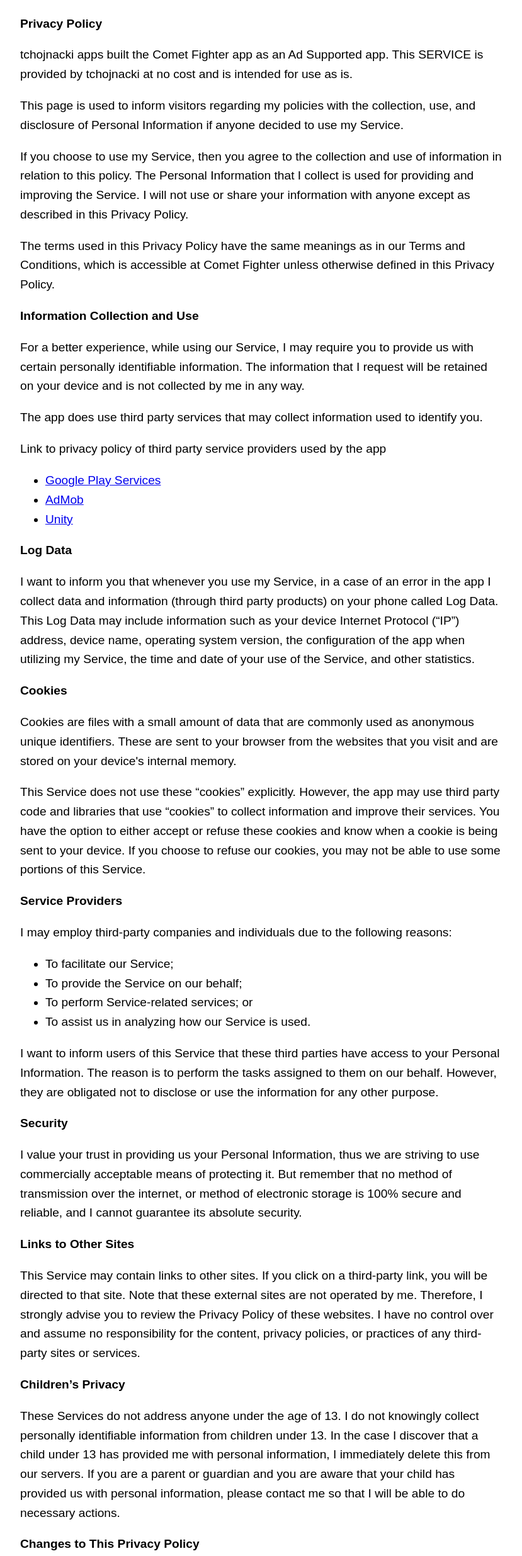
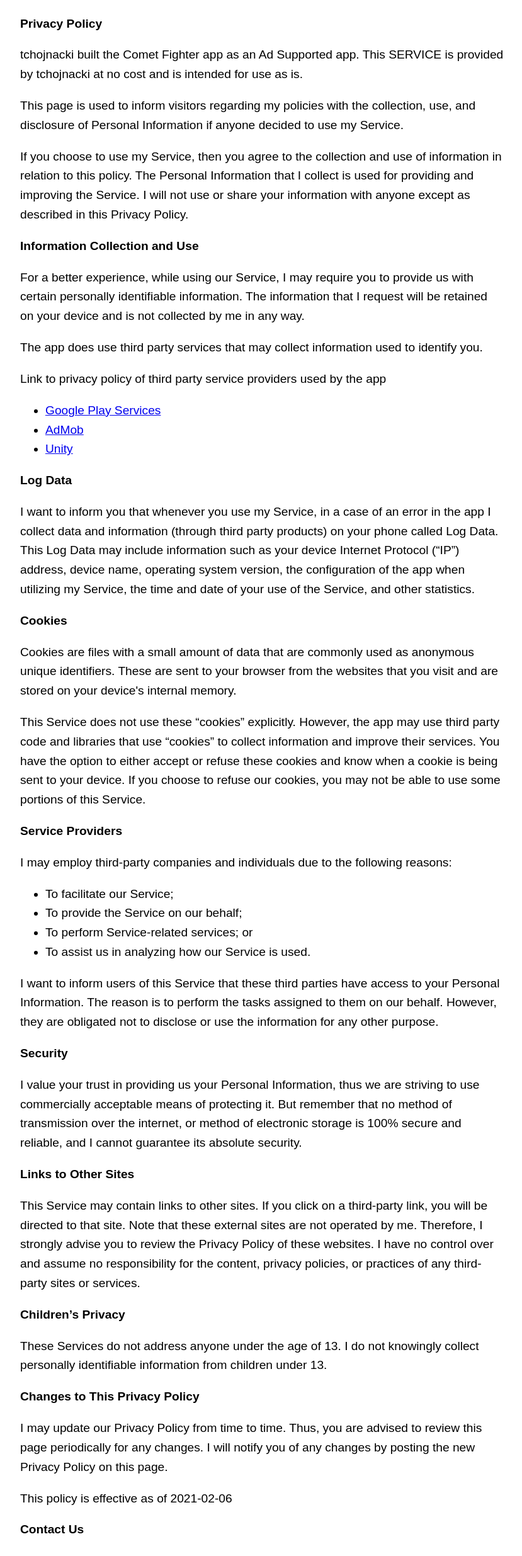
Before and after one commit to tchojnacki/tchojnacki.github.io, a plain HTML site: page comet-fighter/privacy.html in a window 1280 px wide. Shown: the part 75-2546 px from the top of the page at 63% size, without its empty margins (224-1053 px from the left). Drawn offline with Linux system fonts and the light colour scheme.

Commit message:
Small updates to dates and Comet Fighter policy

```diff
--- a/comet-fighter/privacy.html
+++ b/comet-fighter/privacy.html
@@ -13,7 +13,7 @@
     <section>
         <strong>Privacy Policy</strong>
         <p>
-            tchojnacki apps built the Comet Fighter app as
+            tchojnacki built the Comet Fighter app as
             an Ad Supported app. This SERVICE is provided by
             tchojnacki at no cost and is intended for use as
             is.
@@ -29,11 +29,6 @@
             policy. The Personal Information that I collect is
             used for providing and improving the Service. I will not use or share your information with
             anyone except as described in this Privacy Policy.
-        </p>
-        <p>
-            The terms used in this Privacy Policy have the same meanings
-            as in our Terms and Conditions, which is accessible at
-            Comet Fighter unless otherwise defined in this Privacy Policy.
         </p>
         <p><strong>Information Collection and Use</strong></p>
         <p>
@@ -127,13 +122,7 @@
         <p>
             These Services do not address anyone under the age of 13.
             I do not knowingly collect personally
-            identifiable information from children under 13. In the case
-            I discover that a child under 13 has provided
-            me with personal information, I immediately
-            delete this from our servers. If you are a parent or guardian
-            and you are aware that your child has provided us with
-            personal information, please contact me so that
-            I will be able to do necessary actions.
+            identifiable information from children under 13.
         </p>
         <p><strong>Changes to This Privacy Policy</strong></p>
         <p>
@@ -143,7 +132,7 @@
             notify you of any changes by posting the new Privacy Policy on
             this page.
         </p>
-        <p>This policy is effective as of 2020-06-28</p>
+        <p>This policy is effective as of 2021-02-06</p>
         <p><strong>Contact Us</strong></p>
         <p>
             If you have any questions or suggestions about my
```
Also changed, not shown: comet-fighter/index.html (+1 -1 lines), index.html (+1 -1 lines).
